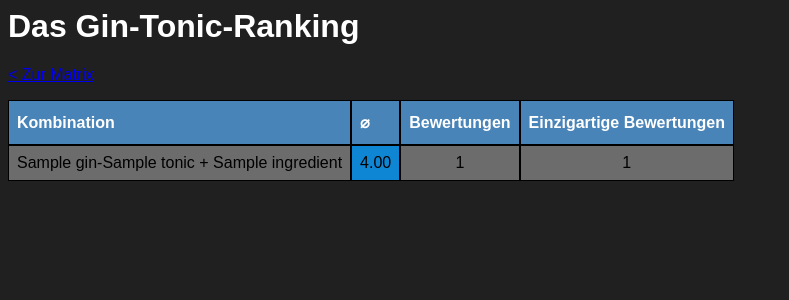
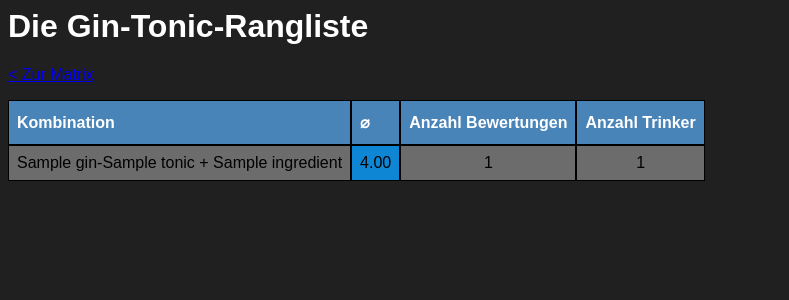
Before and after one commit to Lleafll/gin-tonic-matrix, a Django app: page /matrix/ranking in a window 1280 px wide. Shown: the top 300 px of the page, without its empty margins (0-789 px from the left). Run offline with Django 4.2, Linux system fonts and the light colour scheme; tables that the repository leaves empty hold one stand-in row (values such as "Sample post"); parts of the project's set-up code (start-up, migrations or seed data) failed here and were passed over.

Commit message:
Rephrase some strings

```diff
--- a/gintonicmatrix/matrix/templates/matrix/matrix.html
+++ b/gintonicmatrix/matrix/templates/matrix/matrix.html
@@ -6,7 +6,7 @@
 
 <h1>Die Gin-Tonic-Matrix</h1>
 
-<p><a href="{% url 'matrix:ranking' %}">&lt Zum Ranking</a></p>
+<p><a href="{% url 'matrix:ranking' %}">&lt Zur Rangliste</a></p>
 
 <form action="{% url 'matrix:index' %}" method="post">
     {% csrf_token %}
--- a/gintonicmatrix/matrix/templates/matrix/ranking.html
+++ b/gintonicmatrix/matrix/templates/matrix/ranking.html
@@ -4,7 +4,7 @@
 
 <!doctype html>
 
-<h1>Das Gin-Tonic-Ranking</h1>
+<h1>Die Gin-Tonic-Rangliste</h1>
 
 <p><a href="{% url 'matrix:index' %}">&lt Zur Matrix</a></p>
 
@@ -12,8 +12,8 @@
     <tr>
         <th>Kombination</th>
         <th>⌀</th>
-        <th>Bewertungen</th>
-        <th>Einzigartige Bewertungen</th>
+        <th>Anzahl Bewertungen</th>
+        <th>Anzahl Trinker</th>
     </tr>
     {% for combination in combinations %}
     <tr>
```
